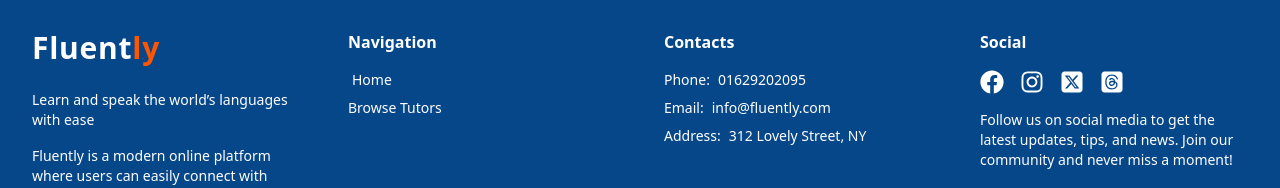
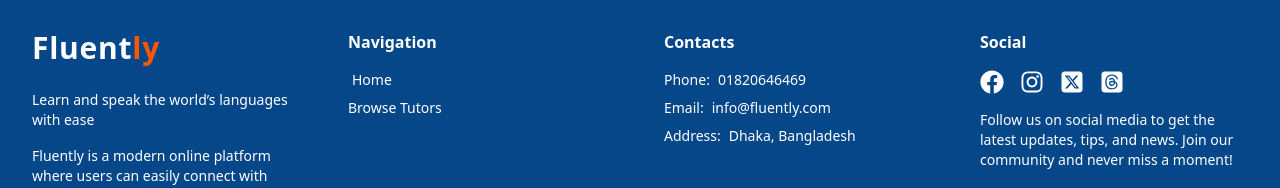
Before and after one commit to sajjadsajux/fluently, a React (Vite) app: page / in a window 1280 px wide. Shown: the part 3555-3743 px from the top of the page. Built offline with nearby package versions, Linux system fonts and the light colour scheme; no server answers.

Commit message:
Footer Contact details changed

```diff
--- a/src/Components/Shared/Footer.jsx
+++ b/src/Components/Shared/Footer.jsx
@@ -63,8 +63,8 @@
           <ul className="space-y-2 text-sm">
             <li className="flex">
               <span className="mr-2">Phone:</span>
-              <a href="tel:01629202095" className="hover:underline">
-                01629202095
+              <a href="tel:01820646469" className="hover:underline">
+                01820646469
               </a>
             </li>
             <li className="flex">
@@ -76,7 +76,7 @@
             <li className="flex">
               <span className="mr-2">Address:</span>
               <a href="https://www.google.com/maps" target="_blank" rel="noopener noreferrer" className="hover:underline">
-                312 Lovely Street, NY
+                Dhaka, Bangladesh
               </a>
             </li>
           </ul>
```
